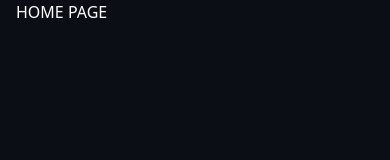
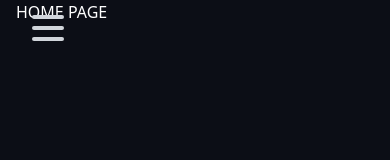
Before and after one commit to Mustycodes/tech-events-app, a React (Create React App) app: page / in a window 390 px wide. Shown: the top 160 px of the page. Built offline with nearby package versions, Linux system fonts and the light colour scheme.

Commit message:
add mobile navbar logic

```diff
--- a/src/App.tsx
+++ b/src/App.tsx
@@ -1,3 +1,4 @@
+import { useState, useRef } from 'react';
 import { Route, Switch } from "react-router-dom";
 import Header from "./components/Header";
 import EventsPage from "./pages/eventsPage";
@@ -8,7 +9,15 @@ import LoginPage from "./pages/loginPage";
 import SignUpPage from "./pages/signUpPage";
 import ProfilePage from "./pages/profilePage";
 
+import Burger from './components/navbar/Burger';
+import Menu from './components/navbar/Menu'
+import {useOnClickAway} from './components/navbar/hooks'
+
 function App() {
+  const [open, setOpen] = useState(false);
+
+  const node = useRef();
+  useOnClickAway(node, () => setOpen(false));
   const appRoutes = [
     { path: "/", component: <h1>HOME PAGE</h1> },
     { path: "/events", component: <EventsPage /> },
@@ -21,8 +30,13 @@ function App() {
   ];
 
   return (
-    <div className="lg:mx-36 text-white">
+    <div className=" lg:mx-36 text-white">
       {/* <Header /> */}
+      <div>
+        <Burger open={open} setOpen={setOpen} />
+        <Menu open={open} />
+      </div>
+
 
       <Switch>
         {appRoutes.map((route) => (
--- a/src/components/Header.tsx
+++ b/src/components/Header.tsx
@@ -2,6 +2,9 @@ import { Link, NavLink } from "react-router-dom";
 import { RootStateOrAny, useSelector } from "react-redux";
 import { NavItemProps } from "../shared/types/types";
 import profileImg from "../assets/images/monsieur.png";
+
+
+
 const Header = () => {
   const{ isAuthenticated, name} = useSelector(
     (state: RootStateOrAny) => state.user
--- /dev/null
+++ b/src/components/navbar/Burger/Burger.tsx
@@ -0,0 +1,14 @@
+import React from 'react';
+import { StyledBurger, StyledDiv } from './StyledBurger';
+
+const Burger = ({open, setOpen}: {open:boolean, setOpen(o:boolean):void}) => {
+  return (
+    <StyledBurger open={open} onClick={() => setOpen(!open)}>
+     <StyledDiv className={open ? "rotate-45" : "rotate-0"} />
+     <StyledDiv className={open ? "opacity-0 translate-x-5" : "opacity-100 translate-x-0"} />
+     <StyledDiv className={open ? "-rotate-45" : "rotate-0"} />
+    </StyledBurger>
+  )
+}
+
+export default Burger;
--- /dev/null
+++ b/src/components/navbar/Burger/StyledBurger.tsx
@@ -0,0 +1,10 @@
+import React from 'react'
+export const StyledBurger = ({children, onClick}: any) => (
+  <button onClick={onClick} className="absolute top-3 left-8 flex flex-col justify-around w-8 h-8 bg-transparent border-none cursor-pointer p-0 z-10 focus:outline-none">
+    {children}
+  </button>
+)
+
+export const StyledDiv = ({className}: {className:string}) => (
+  <div className={`w-8 h-1 bg-gray-300 rounded-lg transition-all duration-300 ease-linear relative transform ${className}`} style={{transformOrigin: 1}} />
+)
--- /dev/null
+++ b/src/components/navbar/Burger/index.tsx
@@ -0,0 +1 @@
+export { default } from './Burger'
--- /dev/null
+++ b/src/components/navbar/Menu/Menu.tsx
@@ -0,0 +1,10 @@
+import {StyledMenu, StyledLink} from './StyledMenu'
+const Menu = ({open}: {open:boolean}) => (
+  <StyledMenu open={open}>
+    <StyledLink to="/">Home</StyledLink>
+    <StyledLink to="/events/new">Create Event</StyledLink>
+    <StyledLink to="/login">Login</StyledLink>
+  </StyledMenu>
+)
+
+export default Menu
--- /dev/null
+++ b/src/components/navbar/Menu/StyledMenu.tsx
@@ -0,0 +1,10 @@
+import { Link } from 'react-router-dom'
+export const StyledMenu = ({open, children}: any) => (
+  <nav className={`flex flex-col justify-center bg-gray-600 h-screen text-left p-8 absolute top-0 left-0 transition-transform duration-300 ease-in-out w-full md:w-8/12 transform ${open ? "translate-x-0" : "-translate-x-full"}`}>
+    {children}
+  </nav>
+)
+
+export const StyledLink = ({to, children}:any) => (
+  <Link to={to} className="text-2xl md:text-3xl text-center md:text-left uppercase py-8 px-0 font-bold tracking-wider text-gray-100 no-underline transition-colors">{children}</Link>
+)
--- /dev/null
+++ b/src/components/navbar/Menu/index.tsx
@@ -0,0 +1 @@
+export { default } from './Menu'
--- /dev/null
+++ b/src/components/navbar/hooks.ts
@@ -0,0 +1,16 @@
+import {useEffect} from 'react'
+
+export const useOnClickAway = (ref:any, handler:any) => {
+  useEffect(() => {
+    const listener = (event:any) => {
+      if (!ref.current || ref.current.contains(event.target)) {
+        return;
+      }
+      handler(event);
+    }
+    document.addEventListener('mousedown', listener);
+    return () => {
+      document.removeEventListener('mousedown', listener);
+    }
+  }, [ref, handler]);
+}
```
